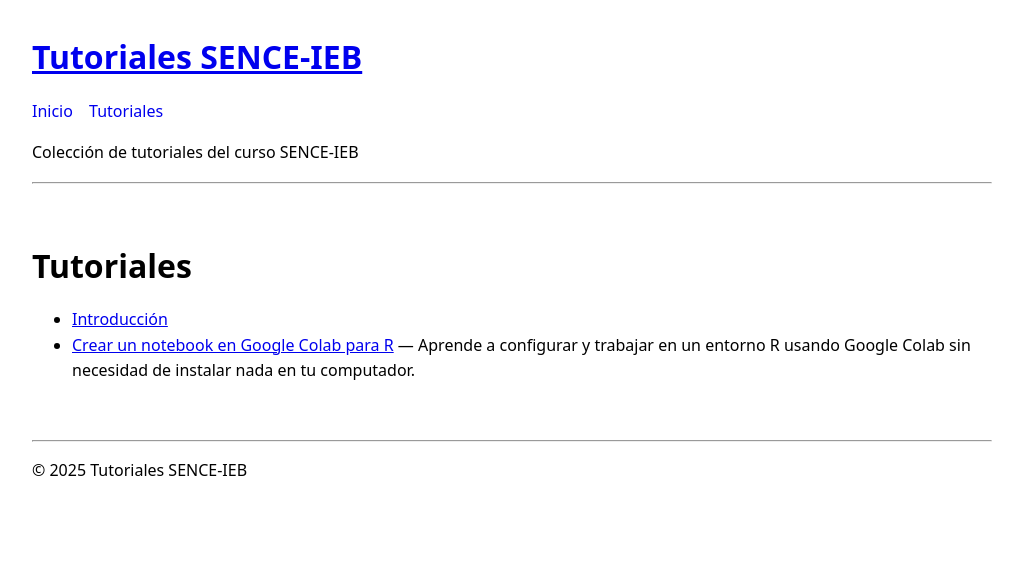
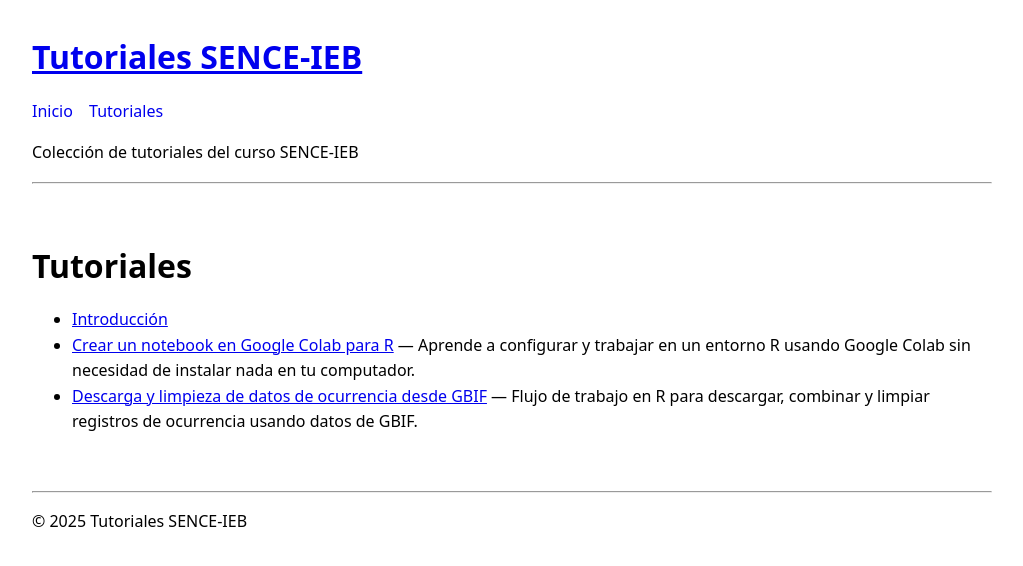
Before and after one commit to ricardosegovia/sence_ieb, a Jekyll site: the page built from tutorials/index.md, in a window 1280 px wide. Shown: the top 566 px of the page, without its empty margins (128-1151 px from the left). Built offline with Jekyll 4.4.1, drawn with Linux system fonts in a browser that asks for light colours; part of the change alters nothing that is shown.

Commit message:
datos de biodiversidad 1

````diff
--- a/_data/tutorial_sections.yml
+++ b/_data/tutorial_sections.yml
@@ -4,7 +4,7 @@ order:
   - modelado
   - cambio-climático
 labels:
-  introduccion: "R básico"
-  datos: "Visualización"
+  introduccion: "Introducción"
+  datos: "Datos de biodiversidad"
   modelado: "Modelado"
-  cambio-climático: "Biodiversidad"
+  cambio-climático: "Cambio climático"
--- /dev/null
+++ b/_tutorials/04-descarga_occ_grupo.md
@@ -0,0 +1,192 @@
+---
+layout: default
+title: "Descarga y limpieza de datos de ocurrencia desde GBIF"
+description: "Flujo de trabajo en R para descargar, combinar y limpiar registros de ocurrencia usando datos de GBIF."
+section: datos
+order: 30
+---
+
+# Descarga y limpieza de datos de ocurrencia desde GBIF
+
+Este tutorial muestra cómo automatizar la descarga de registros de ocurrencia desde **GBIF**, combinarlos y realizar una limpieza básica de coordenadas utilizando el paquete **CoordinateCleaner**.
+El flujo está diseñado para obtener datos de especies **nativas o endémicas arbóreas de Chile**, recortar el conjunto al territorio continental y eliminar coordenadas erróneas.
+
+---
+
+## 🔹 1. Cargar librerías necesarias
+
+```r
+library(readxl)
+library(tidyr)
+library(dplyr)
+library(rgbif)
+source("R/combina_gbif_data.r")
+library(sf)
+library(rnaturalearth)
+library(CoordinateCleaner)
+```
+
+> 💡 Asegúrate de que el script `combina_gbif_data.r` contenga la función `unificar_y_combinar_datasets()` que combina los archivos descargados.
+
+---
+
+## 🔹 2. Configurar credenciales y cargar el catálogo
+
+```r
+# user <- "tu.usuario.gbif"      # Reemplaza con tu usuario GBIF
+# pwd  <- "tu.contraseña.gbif"   # Reemplaza con tu contraseña GBIF
+# email <- "tu.correo"
+
+# 1. Cargar el catálogo local de especies
+cat <- read_excel("/ruta/a/Catalogo.xlsx")
+
+# 2. Filtrar especies válidas, determinadas y de hábito arbóreo
+species_list <- cat %>%
+  filter(determined == TRUE) %>%
+  filter(status %in% c("Endémica", "Nativa") | is.na(status)) %>%
+  filter(plant_habit_1 == "Árbol") %>%
+  pull(scientific_name) %>%
+  unique()
+```
+
+---
+
+## 🔹 3. Descargar datos de GBIF por especie
+
+```r
+datasets_list <- list()
+
+for (species_name in species_list) {
+  cat("Procesando:", species_name, "\n")
+
+  # Obtener taxonKey
+  taxon_info <- name_backbone(species_name)
+  taxon_key <- taxon_info$usageKey
+
+  # Definir descarga desde GBIF
+  gbif_download <- occ_download(
+    pred("taxonKey", taxon_key),
+    pred("country", "CL"),
+    pred("hasGeospatialIssue", FALSE),
+    pred("hasCoordinate", TRUE),
+    pred("occurrenceStatus", "PRESENT"),
+    pred_gte("year", 2000),
+    user = user, pwd = pwd, email = email,
+    format = "SIMPLE_CSV"
+  )
+
+  # Esperar y descargar resultados
+  occ_download_wait(gbif_download)
+  data_downloaded <- occ_download_get(gbif_download) |> occ_download_import()
+
+  # Almacenar
+  datasets_list[[species_name]] <- data_downloaded
+  cat("Completado:", species_name, "\n")
+}
+```
+
+---
+
+## 🔹 4. Combinar y exportar los datos
+
+```r
+# Estandarizar columnas antes de combinar
+datasets_list_clean <- lapply(datasets_list, function(df) {
+  df %>%
+    mutate(
+      catalogNumber = as.character(catalogNumber),
+      institutionCode = as.character(institutionCode)
+    )
+})
+
+# Combinar datasets
+combined_data <- unificar_y_combinar_datasets(datasets_list_clean)
+
+# Exportar
+write.csv(combined_data, "data/combined_gbif_data.csv", row.names = FALSE)
+```
+
+---
+
+## 🔹 5. Limpieza y recorte espacial
+
+```r
+combined_data <- read.csv("data/combined_gbif_data.csv") %>%
+  select(
+    scientificName, catalogNumber, institutionCode,
+    decimalLatitude, decimalLongitude, year, month, day
+  ) %>%
+  filter(!is.na(decimalLatitude) & !is.na(decimalLongitude)) %>%
+  distinct()
+
+# Convertir a objeto espacial
+occs_sf <- st_as_sf(combined_data, coords = c("decimalLongitude", "decimalLatitude"), crs = 4326)
+
+# Descargar y recortar capa de Chile
+chile <- ne_countries(scale = "medium", country = "Chile", returnclass = "sf")
+chile_continental <- st_crop(chile, xmin = -76, xmax = -66, ymin = -56, ymax = -17)
+
+# Intersección espacial
+occs_crop <- st_filter(occs_sf, chile_continental)
+
+# Extraer coordenadas de vuelta al data.frame
+occs_crop_df <- occs_crop %>%
+  mutate(
+    decimalLongitude = st_coordinates(geometry)[, 1],
+    decimalLatitude  = st_coordinates(geometry)[, 2]
+  ) %>%
+  st_drop_geometry()
+```
+
+---
+
+## 🔹 6. Limpieza de coordenadas con *CoordinateCleaner*
+
+```r
+# Seleccionar columnas mínimas requeridas
+clean_input <- occs_crop_df %>%
+  select(
+    species = scientificName,
+    decimalLatitude,
+    decimalLongitude,
+    year
+  ) %>%
+  mutate(iso_a2 = "CL")
+
+# Aplicar filtros sugeridos por Zizka et al. (2019)
+cc_flags <- clean_coordinates(
+  x = clean_input,
+  lon = "decimalLongitude",
+  lat = "decimalLatitude",
+  species = "species",
+  countries = "iso_a2",
+  tests = c("capitals", "centroids", "equal", "gbif", "institutions",
+            "seas", "zeros", "urban"),
+  value = "flagged"
+)
+
+# Conservar solo los registros válidos
+occs_limpias <- occs_crop_df[cc_flags, ]
+
+# Guardar resultados
+write.csv(occs_limpias, "data/occs_limpias.csv", row.names = FALSE)
+```
+
+---
+
+## 🔹 7. Resumen del flujo de trabajo
+
+1. Cargar y filtrar especies válidas desde un catálogo local.
+2. Descargar registros de ocurrencia desde GBIF usando `rgbif`.
+3. Combinar y estandarizar los datasets.
+4. Recortar espacialmente al territorio continental chileno.
+5. Aplicar controles de calidad geográfica con `CoordinateCleaner`.
+6. Exportar el conjunto final de datos limpios.
+
+---
+
+## 🔹 8. Referencias
+
+- Zizka, A., Silvestro, D., Andermann, T. *et al.* (2019). **CoordinateCleaner: Standardized cleaning of occurrence records from biological collection databases.** *Methods in Ecology and Evolution*, 10, 744–751.
+- [GBIF API Documentation](https://www.gbif.org/developer/occurrence)
+- [rgbif R package](https://cran.r-project.org/package=rgbif)
````
